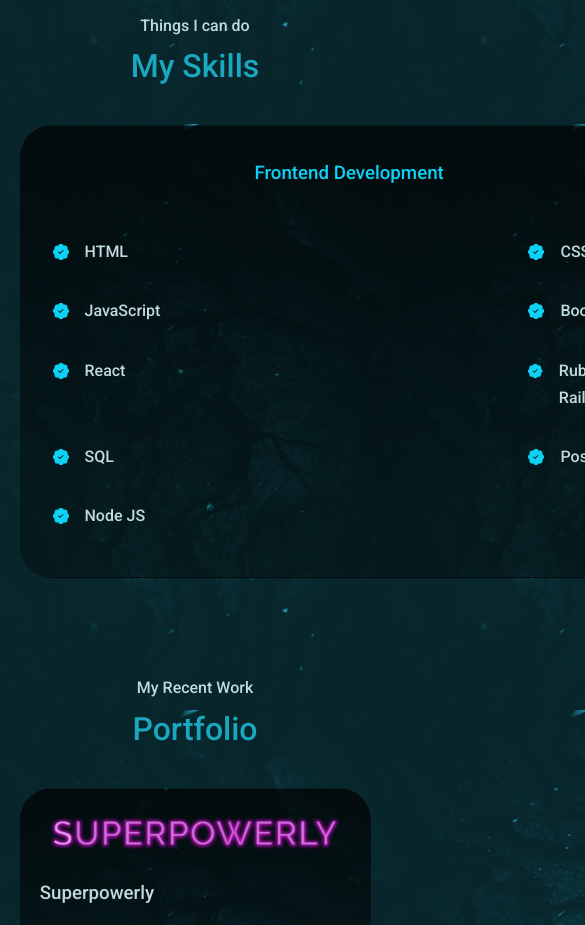
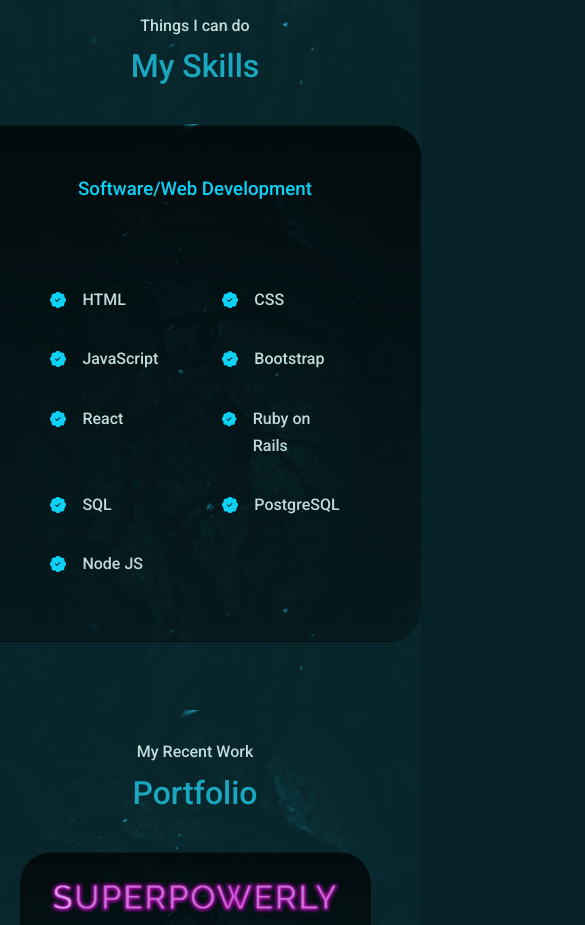
Before and after one commit to alexibee/portfolio, a React (Create React App) app: page / in a window 390 px wide. Shown: the part 2220-3145 px from the top of the page, 585 px wide, since content can reach past the window. Built offline with nearby package versions, Linux system fonts and the light colour scheme.

Commit message:
layout changes

```diff
--- a/src/components/experience/Experience.jsx
+++ b/src/components/experience/Experience.jsx
@@ -9,9 +9,9 @@ const Experience = () => {
       <h2>My Skills</h2>
       <div className="container experience__container">
 
-        <div className="experience__frontend">
+        <div className="experience__development">
 
-          <h3>Frontend Development</h3>
+          <h3>Software/Web Development</h3>
           <div className="experience__content">
             <article className="experience__details">
               <BsPatchCheckFill className="experience__details-icon"/>
--- a/src/components/experience/experience.scss
+++ b/src/components/experience/experience.scss
@@ -3,12 +3,16 @@
 .experience__container {
   display: grid;
   grid-template-columns: 1fr;
+  justify-content: center;
   gap: 2rem;
 }
 
 .experience__container > div {
+  display: flex;
+  flex-direction: column;
+  align-items: center;
   background: $color-gradient;
-  padding: 3rem 14rem;
+  padding: 3rem 4rem;
   border-radius: 2rem;
   border: 1px solid transparent;
   transition: $transition;
@@ -22,15 +26,16 @@
 
 .experience__container > div h3 {
   text-align: center;
-  margin-bottom: 2rem;
+  margin-bottom: 4rem;
   color: $color-cta;
 }
 
 .experience__content {
   display: grid;
   grid-template-columns: 1fr 1fr;
+  justify-content: center;
   row-gap: 2rem;
-  column-gap: 23rem;
+  column-gap: 14rem;
 }
 
 .experience__details {
@@ -46,17 +51,12 @@
 /* ================ MEDIA QUERIES (MEDIUM DEVICES) ================= */
 @media screen and (max-width: 1024px) {
   .experience__container {
-    grid-template-columns: 1fr;
-  }
-
-  .experience__container > div {
-    width: 80%;
-    padding: 2rem;
-    margin: 0 auto;
+    padding: 0 1rem;
   }
 
   .experience__content {
     padding: 1rem;
+    column-gap: 6rem;
   }
 }
 
@@ -66,8 +66,8 @@
     gap: 1rem;
   }
 
-  .experience__container > div {
-    width: 100%;
-    padding: 2rem 1rem;
+  .experience__content {
+    column-gap: 4rem;
   }
+
 }
```
